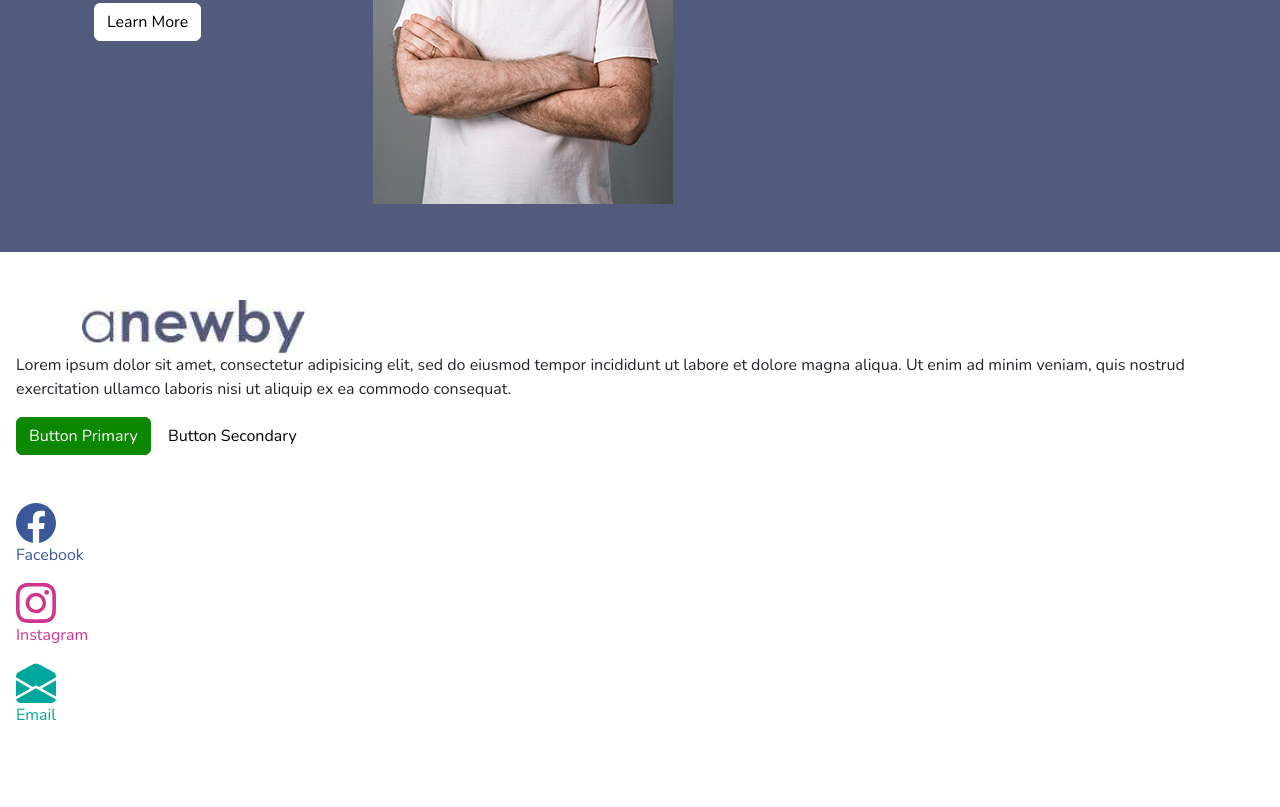
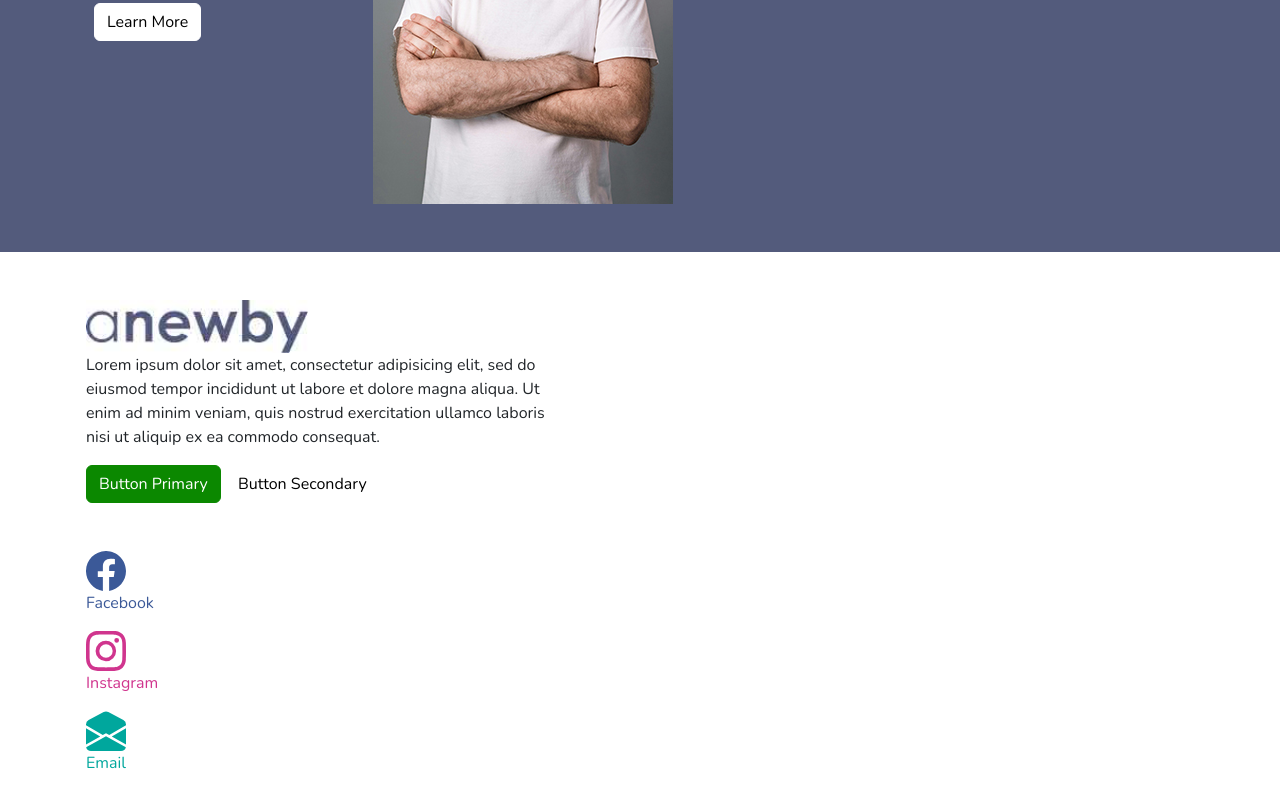
Before and after one commit to cham0331/dsn1713-final, a website: page index.html in a window 1280 px wide. Shown: the part 1645-2452 px from the top of the page. Drawn offline with nearby package versions, Linux system fonts and the light colour scheme.

Commit message:
more additions

```diff
--- a/index.html
+++ b/index.html
@@ -141,23 +141,24 @@
   </section>
 
 
-  <footer class="py-5 px-3">
+  <footer class="py-5 px-3 container">
 
-    <div class="container">
+    <div class="">
 
 
       <a class="navbar-brand" href="index.html"><img src="images/logo-on-white.jpg" alt="logo" width="20%"></a>
     </div>
-    <p>Lorem ipsum dolor sit amet, consectetur adipisicing elit, sed do eiusmod tempor incididunt ut labore et dolore
-      magna aliqua. Ut enim ad minim veniam, quis nostrud exercitation ullamco laboris nisi ut aliquip ex ea commodo
-      consequat.</p>
+    <div class="col-md-5">
+      <p>Lorem ipsum dolor sit amet, consectetur adipisicing elit, sed do eiusmod tempor incididunt ut labore et dolore
+        magna aliqua. Ut enim ad minim veniam, quis nostrud exercitation ullamco laboris nisi ut aliquip ex ea commodo
+        consequat.</p>
 
-    <button class="btn btn-primary">Button Primary</button>
-    <button class="btn btn-secondary">Button Secondary</button>
+      <button class="btn btn-primary">Button Primary</button>
+      <button class="btn btn-secondary">Button Secondary</button>
 
     </div>
 
-    <div class="pt-5 ">
+    <div class="pt-5">
       <a href="#" class="clr-fb">
         <svg xmlns="http://www.w3.org/2000/svg" width="40" height="40" fill="currentColor" class="bi bi-facebook"
           viewBox="0 0 16 16">
@@ -185,6 +186,7 @@
       </a>
     </div>
 
+
   </footer>
 
 
--- a/scss/custom.scss
+++ b/scss/custom.scss
@@ -3,6 +3,7 @@
 
 $primary:#0B8800;
 $secondary:#fff;
+
 
 $font-family-sans-serif: "Nunito", sans-serif;
 
```
Also changed, not shown: about.html (+1 -0 lines), services.html (+1 -0 lines).
